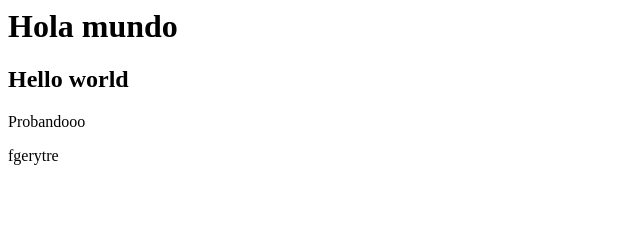
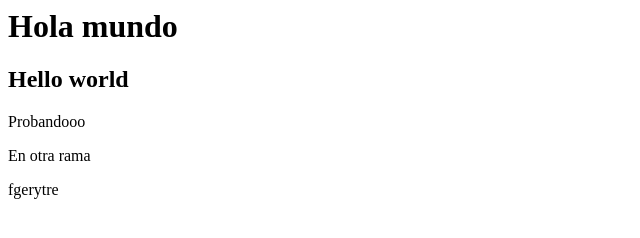
Before and after one commit to var2s/trail-js, a plain HTML site: page index.html in a window 1280 px wide. Shown: the full height of the page, 0-640 px from the left. Drawn offline with Linux system fonts and the light colour scheme.

Commit message:
Update index.html

```diff
--- a/index.html
+++ b/index.html
@@ -7,6 +7,7 @@
     </div>
     <section>
       <p>Probandooo</p>
+      <a>En otra rama</a>
     </section>
     <article>
       <p>fgerytre</p>
```
